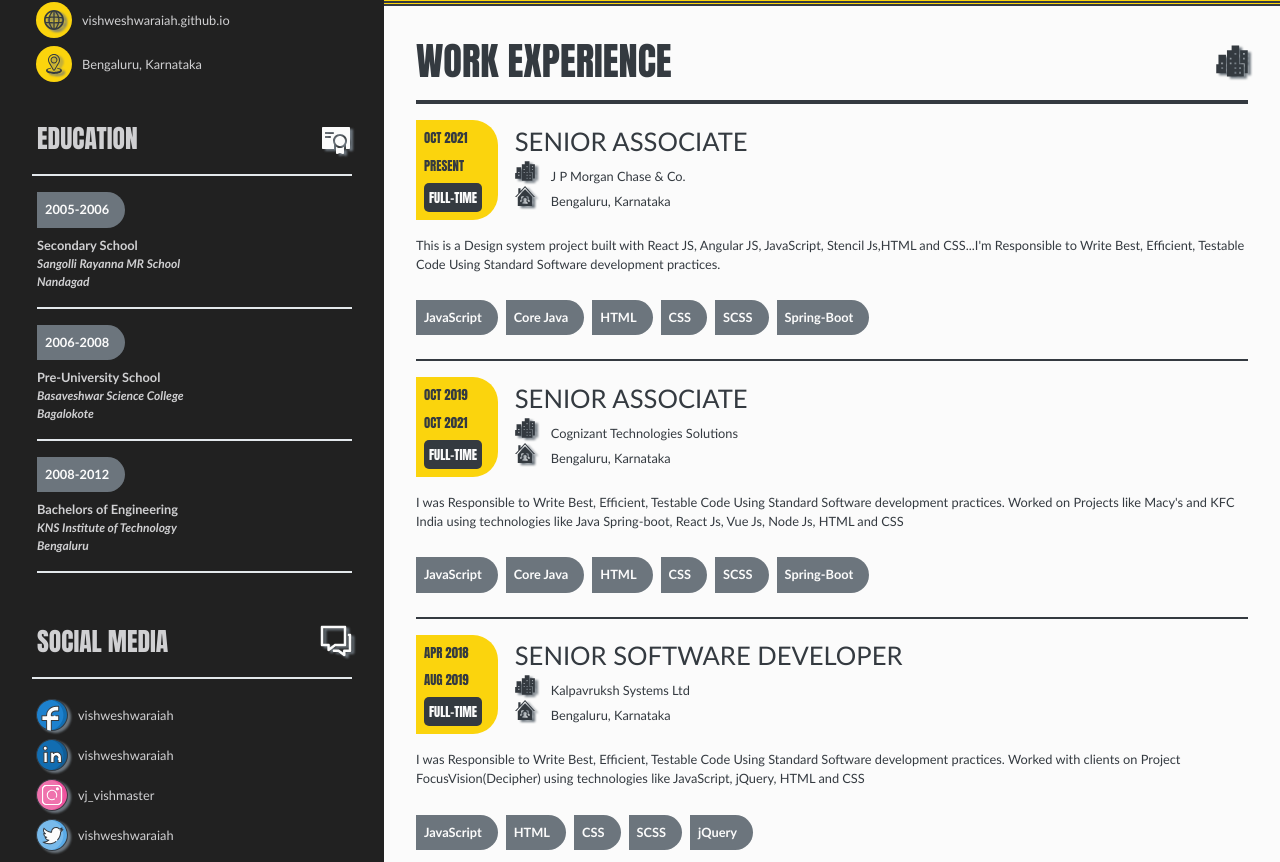
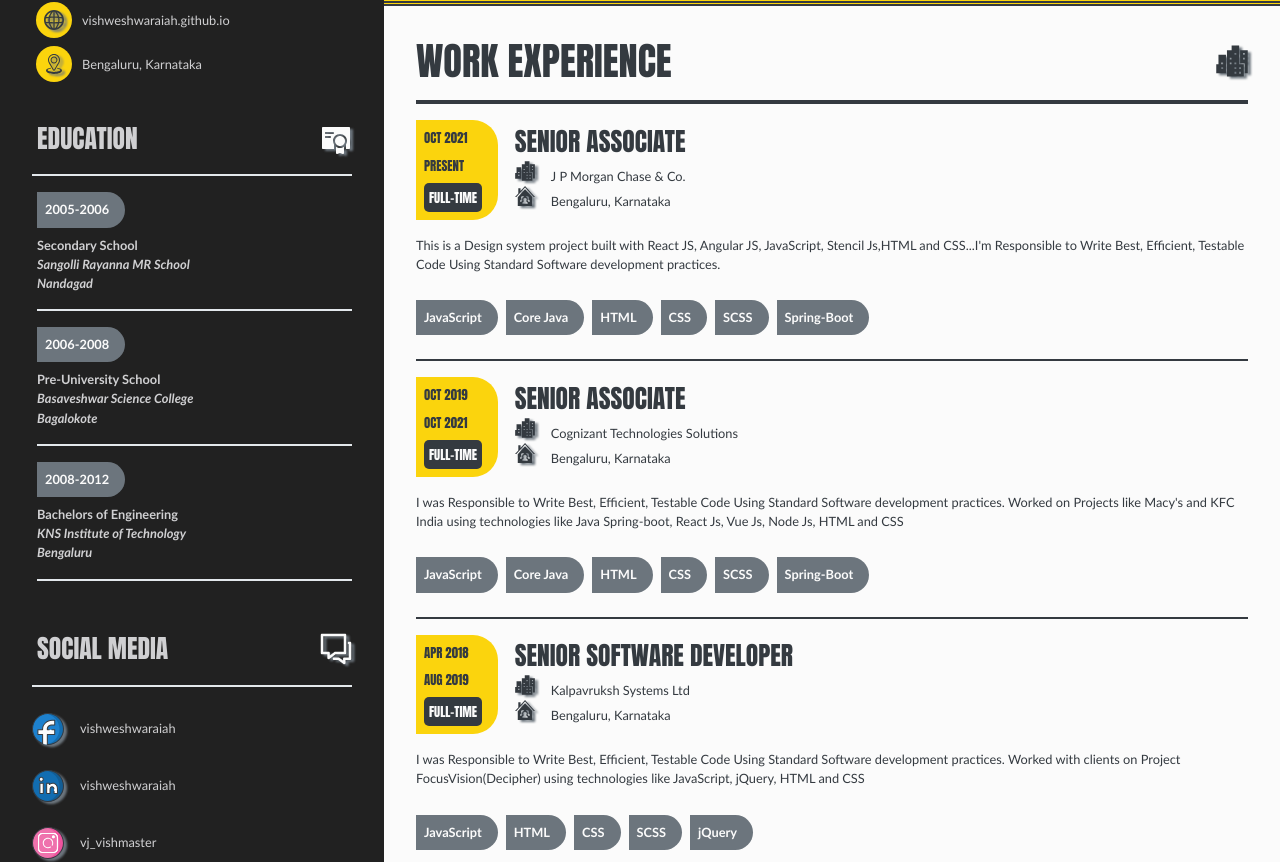
Before and after one commit to vishweshwaraiah/portfolio, a Vue app: page / in a window 1280 px wide. Shown: the part 452-1314 px from the top of the page. Built offline with nearby package versions, Linux system fonts and the light colour scheme.

Commit message:
Portfolio: Code enhancements

```diff
--- a/src/assets/styles/_global.scss
+++ b/src/assets/styles/_global.scss
@@ -1813,23 +1813,23 @@ span.err {
 }
 
 // Font sizes classes
-.x-large {
+.x-large-text {
   font-size: var(--x-large);
 }
 
-.large {
+.large-text {
   font-size: var(--large);
 }
 
-.medium {
+.medium-text {
   font-size: var(--medium);
 }
 
-.small {
+.small-text {
   font-size: var(--small);
 }
 
-.x-small {
+.x-small-text {
   font-size: var(--x-small);
 }
 
--- a/src/assets/styles/_print.scss
+++ b/src/assets/styles/_print.scss
@@ -36,32 +36,32 @@
         .svg-holder {
 
             &.small {
-                height: px2rem(18);
-                width: px2rem(18);
+                height: px2rem(36);
+                width: px2rem(36);
 
                 .is_rounded {
-                    height: px2rem(32);
-                    width: px2rem(32);
+                    height: px2rem(52);
+                    width: px2rem(52);
                 }
             }
 
             &.medium {
-                height: px2rem(28);
-                width: px2rem(28);
+                height: px2rem(38);
+                width: px2rem(38);
 
                 &.is_rounded {
-                    height: px2rem(46);
-                    width: px2rem(46);
+                    height: px2rem(54);
+                    width: px2rem(54);
                 }
             }
 
             &.large {
-                height: px2rem(46);
-                width: px2rem(46);
+                height: px2rem(40);
+                width: px2rem(40);
 
                 .is_rounded {
-                    height: px2rem(52);
-                    width: px2rem(52);
+                    height: px2rem(56);
+                    width: px2rem(56);
                 }
             }
         }
--- a/src/components/MasterHrLine.vue
+++ b/src/components/MasterHrLine.vue
@@ -17,6 +17,10 @@ const props = defineProps({
   hrColor: {
     default: 'var(--item-color)',
     type: String
+  },
+  styleType: {
+    default: 'solid',
+    type: String
   }
 })
 
@@ -29,7 +33,7 @@ const thick_value = ref(props.thickness)
 
 <style lang="scss" scoped>
 .hr_line {
-  border: v-bind(thick_value) solid v-bind(hrColor);
+  border: v-bind(thick_value) v-bind(styleType) v-bind(hrColor);
   margin-top: v-bind(marginTop);
   margin-bottom: v-bind(marginBottom);
 }
--- a/src/components/MasterIcon.vue
+++ b/src/components/MasterIcon.vue
@@ -109,9 +109,14 @@ const getSize = computed(() => {
     border-radius: 50%;
   }
 
-  .label-before,
+  .label-before {
+    padding-right: 1rem;
+    margin-bottom: 0;
+  }
+
   .label-after {
-    margin: auto;
+    padding-left: 1rem;
+    margin-bottom: 0;
   }
 }
 </style>
--- a/src/views/microviews/PersonalDetails.vue
+++ b/src/views/microviews/PersonalDetails.vue
@@ -99,8 +99,8 @@ onMounted(() => {
         :hoverInverse="true"
         bgColor="var(--theme-one)"
         :title="line.iName"
+        :labelAfter="line.iValue"
       />
-      <span class="social_id">{{ line.iValue }}</span>
     </div>
   </div>
   <MasterPrintBreak />
@@ -200,9 +200,13 @@ onMounted(() => {
 }
 
 .dev_social .social_line {
-  display: flex;
-  align-items: center;
-  padding: 0.25rem;
+  padding: px2rem(10) 0;
+
+  .svg-holder {
+    align-items: center;
+    justify-content: flex-start;
+    width: 100%;
+  }
 
   .social_id {
     padding-left: px2rem(10);
--- a/src/views/microviews/WorkExperience.vue
+++ b/src/views/microviews/WorkExperience.vue
@@ -103,6 +103,7 @@ const props = defineProps({
 
       .job_title {
         text-transform: uppercase;
+        font-family: var(--secondary-font-family);
       }
 
       .job_company,
```
Also changed, not shown: src/assets/icons/insta-round.svg.
